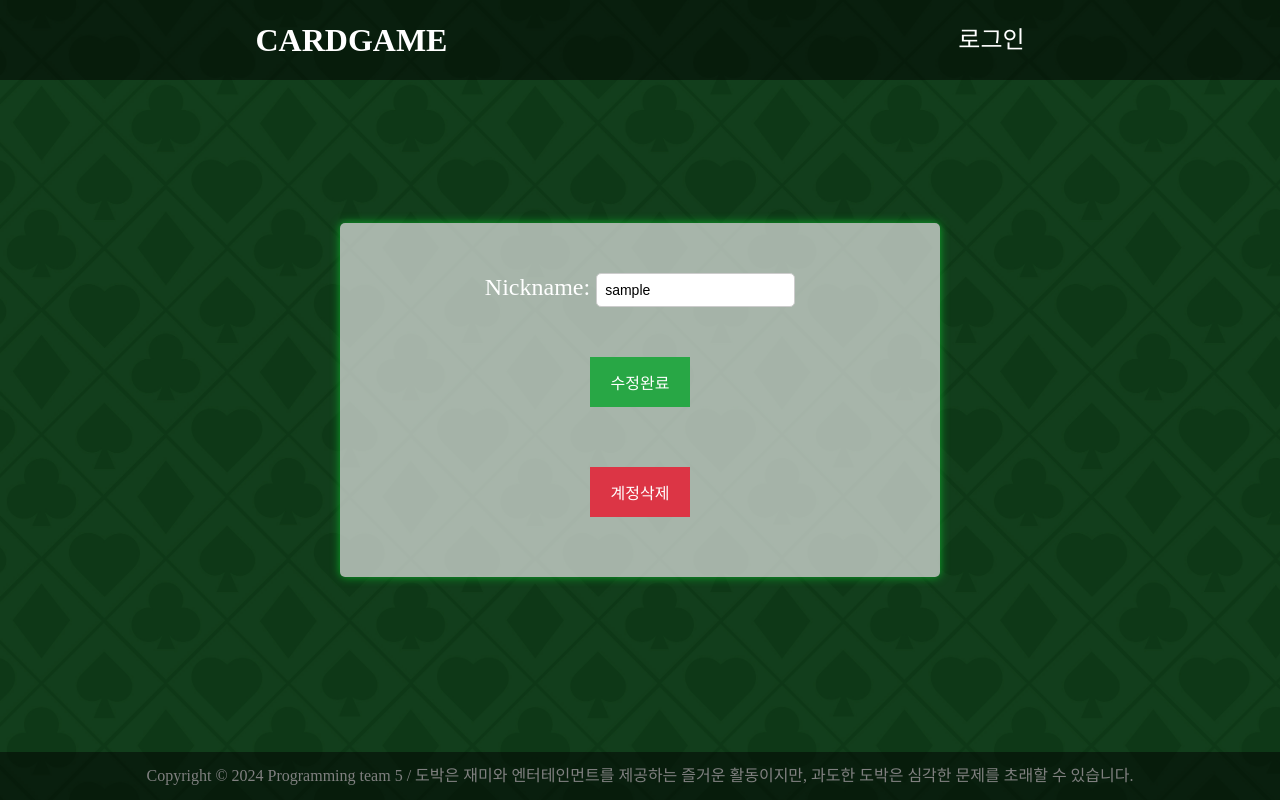
After one commit to mxnxzuzi/CardGame, a Django app: page /users/update/1/ in a window 1280 px wide. The commit adds this page. Run offline with Django 5.2, Linux system fonts and the light colour scheme; tables that the repository leaves empty hold one stand-in row (values such as "Sample post"); some web fonts are replaced.

Commit message:
[feat]: 계정정보 수정,삭제 구현

```diff
--- a/apps/game/views.py
+++ b/apps/game/views.py
@@ -26,9 +26,9 @@ def defend(request, pk):
     game.now = True
     game.save()
 
-    counter = request.POST.get('counter', None)
     users = User.objects.all()
     user_game = Game.objects.get(id=pk)
+    counter = request.POST.get('counter', None)
     user_nickname = auth.get_user(request).nickname
     user_num = 0
     enemy = ''
--- a/apps/users/forms.py
+++ b/apps/users/forms.py
@@ -6,3 +6,8 @@ class SignupForm(UserCreationForm):
     class Meta:
         model = User
         fields= ['username','nickname']
+
+class NicknameUpdateForm(forms.ModelForm):
+    class Meta:
+        model = User
+        fields = ['nickname']
--- a/apps/users/urls.py
+++ b/apps/users/urls.py
@@ -10,4 +10,7 @@ urlpatterns = [
     path("signup/", signup, name="signup"),
     path("ranking/", ranking, name="ranking"),
     path("set_name/", set_name, name="setname"),
+    path('delete/<int:pk>/', delete, name ='delete'),
+    path('update/<int:pk>/', update, name ='update'),
+    #path('detail/<int:pk>/', detail, name='detail'),
 ]
--- a/apps/users/views.py
+++ b/apps/users/views.py
@@ -3,6 +3,9 @@ from .forms import SignupForm
 from django.contrib.auth.forms import AuthenticationForm
 from django.contrib import auth
 from .models import *
+from .forms import NicknameUpdateForm
+from django.contrib.auth import get_user_model
+from allauth.socialaccount.models import SocialAccount
 
 # Create your views here.
 def main(request):
@@ -67,3 +70,31 @@ def set_name(request):
         return render(request, "users/users_setname.html")
     else:
         return redirect('game:main')
+
+def delete(request, pk):
+    if request.method == 'POST':
+        User = get_user_model()
+        user = User.objects.get(id=pk)
+
+        # 소셜 로그인 정보 확인
+        social_accounts = SocialAccount.objects.filter(user=user)
+
+        # 소셜 로그인 정보 삭제
+        for social_account in social_accounts:
+            social_account.delete()
+
+        # 사용자 삭제
+        user.delete()
+
+    return redirect('game:main')
+
+def update(request, pk):
+    user = User.objects.get(id=pk)
+    if request.method == 'GET':
+        form = NicknameUpdateForm(instance=user)
+        ctx = {'form': form, 'pk': pk}
+        return render(request, 'users/users_update.html', ctx)
+    form = NicknameUpdateForm(request.POST, instance=user)
+    if form.is_valid():
+        form.save()
+    return redirect('game:main')
--- /dev/null
+++ b/static/css/users/users_update.css
@@ -0,0 +1,68 @@
+/* users_update.css */
+
+.user_wrap {
+    display: flex;
+    justify-content: center;
+    align-items: center;
+    height: 100vh;
+  }
+
+  .user_u {
+    min-width: 500px;
+    padding: 20px;
+    background-color: #f2f2f2aa;
+    border-radius: 5px;
+    box-shadow: 0 0 10px rgb(11, 171, 40);
+    padding: 50px;
+  }
+
+  .user_u form {
+    margin-bottom: 10px;
+    display: flex;
+    justify-content: center;
+    align-items: center;
+  }
+  .create_form {
+    display: flex;
+    flex-direction: column;
+  }
+  .user_u .button-group {
+    display: flex;
+    justify-content: space-between;
+  }
+
+  .user_u button {
+    margin-top: 50px;
+    font-size: 16px;
+    border: none;
+    cursor: pointer;
+    color: white;
+  }
+
+  .user_u .btn-success {
+    width: 100px;
+    height: 50px;
+    background-color: #28a745;
+  }
+  .user_u .btn-success:hover {
+    box-shadow: 0 0 10px rgb(255, 255, 255);
+  }
+  .user_u .btn-danger {
+    width: 100px;
+    height: 50px;
+    background-color: #dc3545;
+  }
+  .user_u .btn-danger:hover {
+    box-shadow: 0 0 10px rgb(255, 255, 255);
+  }
+  .user_u input[type="text"] {
+    padding: 8px;
+    font-size: 14px;
+    border-radius: 5px;
+    border: 1px solid #ccc;
+  }
+
+.de_btn {
+    display: flex;
+    justify-content: space-around;
+}
--- a/templates/base.html
+++ b/templates/base.html
@@ -28,6 +28,9 @@
         <a href="{% url 'users:logout' %}">
           <div class="header-btn">로그아웃</div>
         </a>
+        <a href="{% url 'users:update' user.pk %}">
+          <div class="header-btn">정보수정</div>
+        </a>
       </div>
       {% endif %}
     </header>
--- /dev/null
+++ b/templates/users/users_update.html
@@ -0,0 +1,29 @@
+{% extends 'base.html' %}
+{% load static %}
+{% block head %}
+  <title>Documents</title>
+  <link rel="stylesheet" href="{%static 'css/users/users_update.css'%}" />
+{% endblock %}
+
+{% block content %}
+  <div class="user_wrap">
+      <div class="user_u">
+          <form
+            action="{% url 'users:update' pk %}"
+            method="post"
+            class="create_form"
+          >
+            {% csrf_token %}
+            <div>
+                {{ form.nickname.label_tag }}
+                {{ form.nickname }}
+            </div>
+            <button class="btn-success">수정완료</button>
+      </form>
+                <form action="{% url 'users:delete' user.pk %}" method="POST" id="detail_form" onsubmit="return confirm('정말 삭제하시겠습니까?');">
+                {% csrf_token %}
+                <button type="submit" class="btn-danger">계정삭제</button>
+                </form>
+      </div>
+  </div>
+{% endblock %}
```
